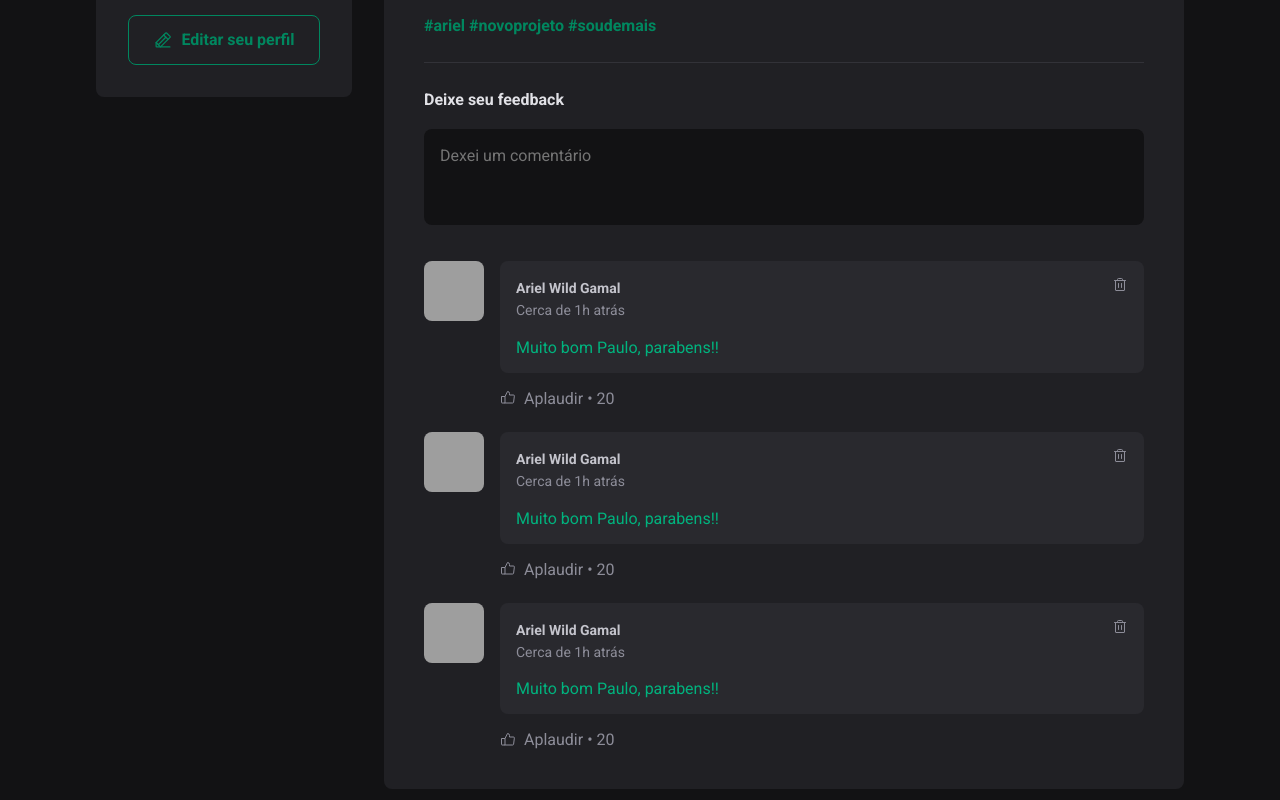
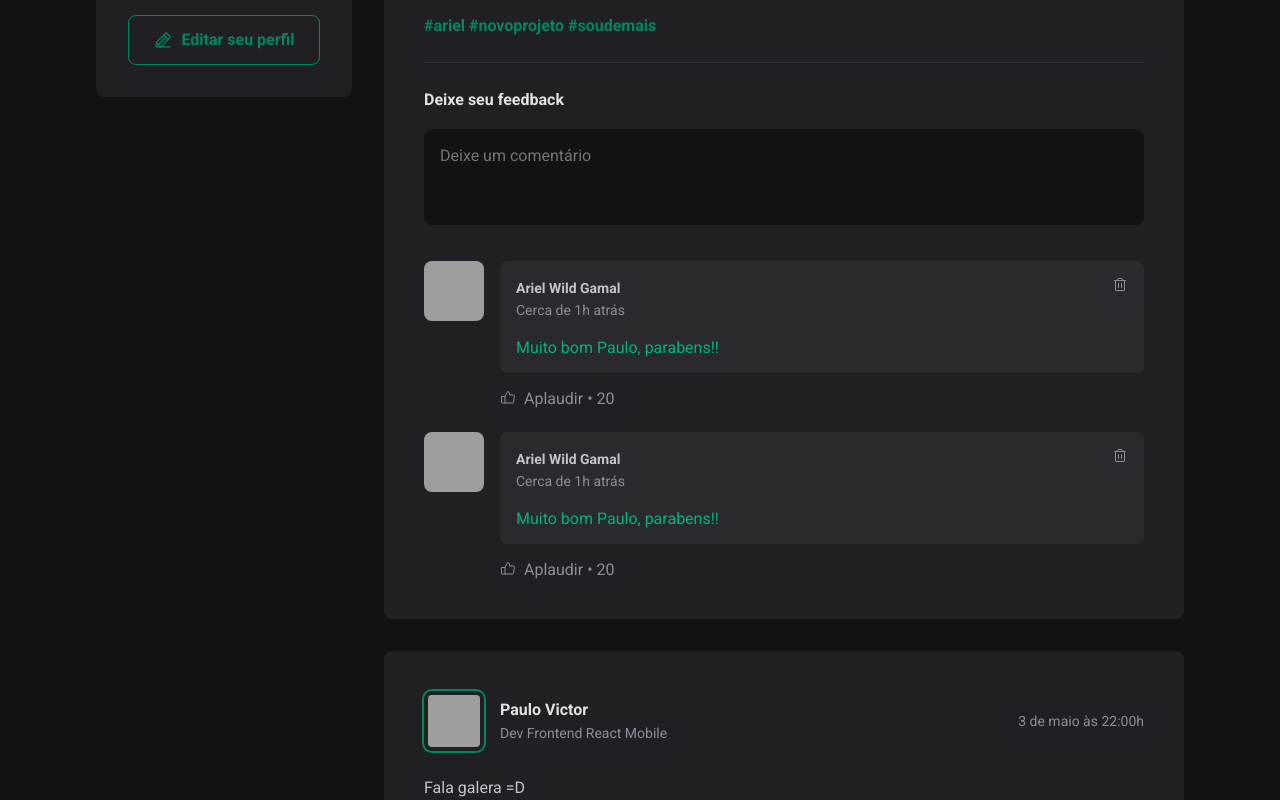
Before and after one commit to arielgamal/React-Feed, a React (Vite) app: page / in a window 1280 px wide. Shown: the part 420-1220 px from the top of the page. Built offline with nearby package versions, Linux system fonts and the light colour scheme; grey boxes are pictures that could not be loaded.

Commit message:
Iniciando a função e os estados para adicionar comentários na aplicação

```diff
--- a/src/components/Post.jsx
+++ b/src/components/Post.jsx
@@ -3,9 +3,20 @@
 import { format } from "date-fns";
 import styles from "./Post.module.css";
 import { ptBR } from "date-fns/locale";
+import { useState } from "react";
 
 export function Post({author, content, publishedAt}) {
+  const [comments, setComments] = useState([
+    1, 2
+  ]);
+
   const publishedDateFormatted = format(publishedAt, "d 'de' LLLL 'às' HH:mm'h'", {locale: ptBR})
+
+  //Função para adicionar comentarios.
+  function handleCreateNewComment() {
+    event.preventDefault();
+    setComments([...comments, comments.length + 1]);
+  }
 
   const {avatarUrl, name, role} = author
   return(
@@ -32,10 +43,10 @@
         })}
       </div>
 
-      <form className={styles.commentForm}>
+      <form onSubmit={handleCreateNewComment} className={styles.commentForm}>
         <strong>Deixe seu feedback</strong>
         <textarea
-          placeholder="Dexei um comentário"
+          placeholder="Deixe um comentário"
         />
 
         <footer>
@@ -44,9 +55,9 @@
       </form>
 
       <div className={styles.commentList}>
-        <Comment />
-        <Comment />
-        <Comment />
+      {comments.map((comment) => {
+        return <Comment />
+      })}
       </div>
     </article>
   );
```
